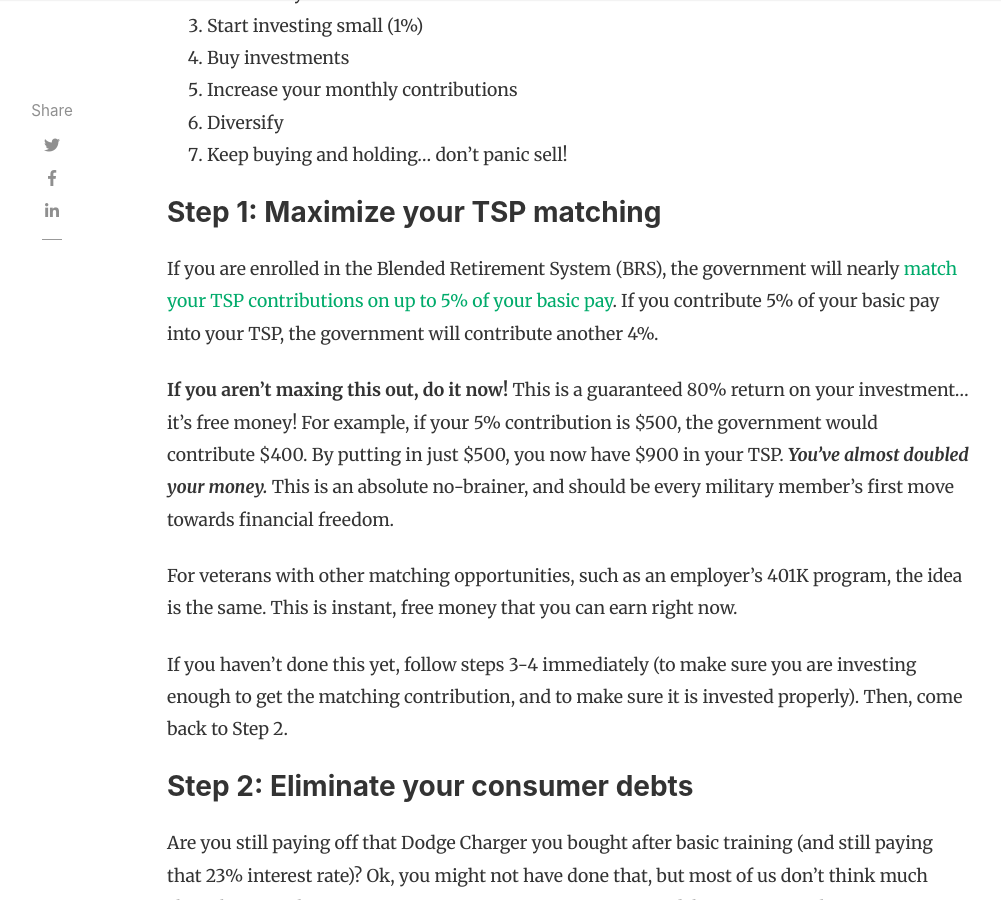
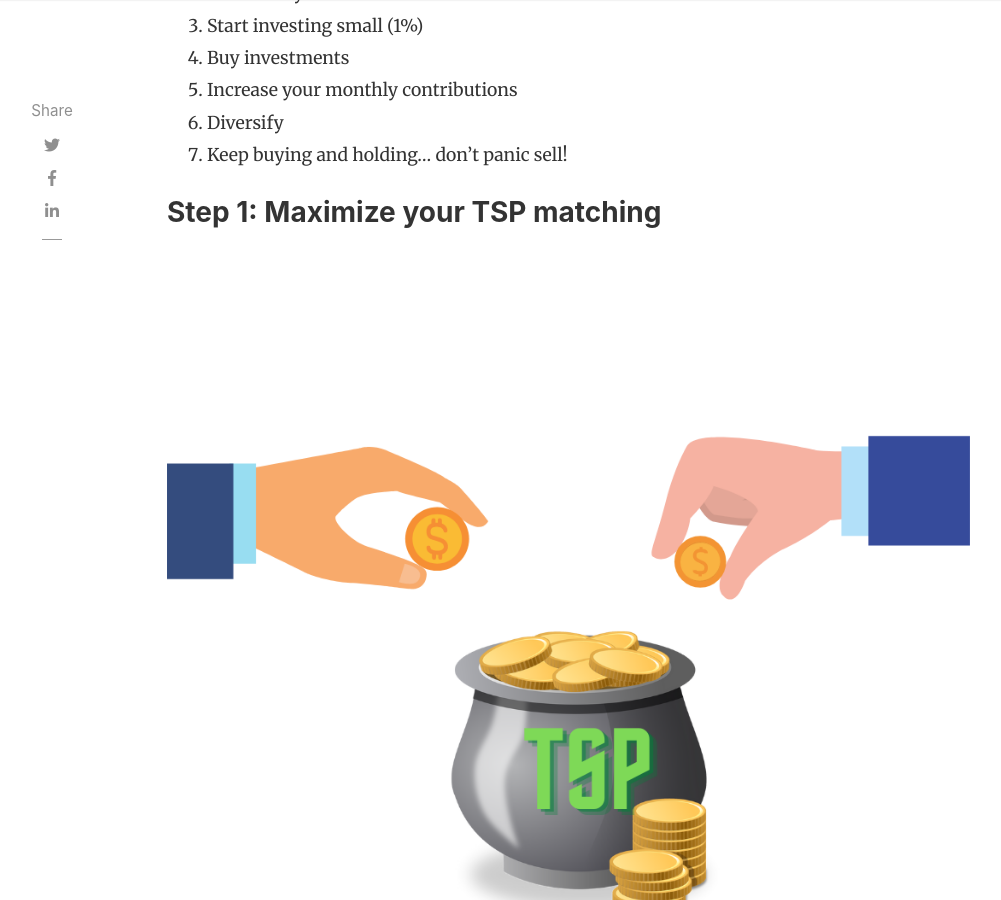
Before and after one commit to militaryinvestor/militaryinvestor.github.io, a Jekyll site: the page built from _posts/2021-12-12-Step-by-Step-Guide-to-Passive-Military-Investing.md, in a window 1280 px wide and 900 px high, scrolled down 3252 px. Shown: the whole window, without its empty margins (118-1119 px from the left). Built offline with Jekyll 4.4.1, drawn with Linux system fonts in a browser that asks for light colours; nearby versions of some CDN libraries; comment, search, counter and statistics services are not loaded.

Commit message:
Update 2021-12-12-Step-by-Step-Guide-to-Passive-Military-Investing.md

```diff
--- a/_posts/2021-12-12-Step-by-Step-Guide-to-Passive-Military-Investing.md
+++ b/_posts/2021-12-12-Step-by-Step-Guide-to-Passive-Military-Investing.md
@@ -31,6 +31,8 @@ First, a disclaimer: **I am not a financial advisor, and I’m definitely not yo
 7. Keep buying and holding… don’t panic sell!
 
 ### Step 1: Maximize your TSP matching
+![Maximize your TSP matching](../assets/images/Step-by-Step-Guide-to-Passive-Military-Investing/TSP-matching.png)
+
 If you are enrolled in the Blended Retirement System (BRS), the government will nearly [match your TSP contributions on up to 5% of your basic pay](https://www.tsp.gov/publications/tspfs01.pdf).  If you contribute 5% of your basic pay into your TSP, the government will contribute another 4%.
 
 **If you aren’t maxing this out, do it now!** This is a guaranteed 80% return on your investment... it's free money! For example, if your 5% contribution is $500, the government would contribute $400. By putting in just $500, you now have $900 in your TSP.  **_You’ve almost doubled your money._** This is an absolute no-brainer, and should
```
